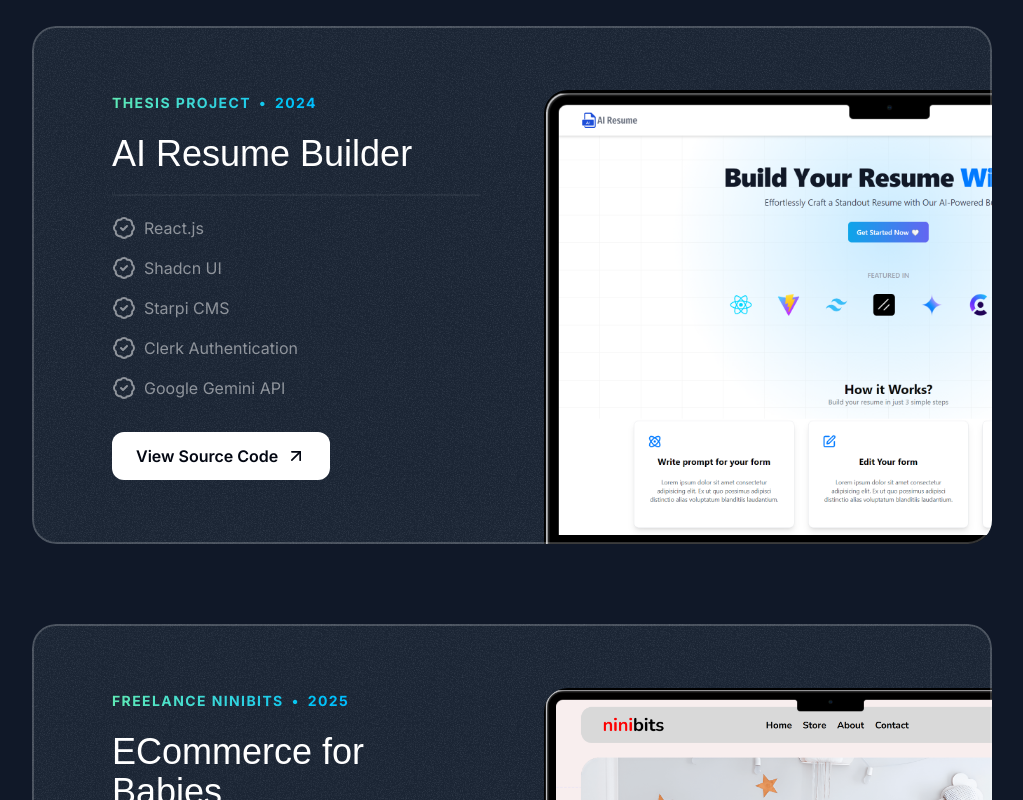
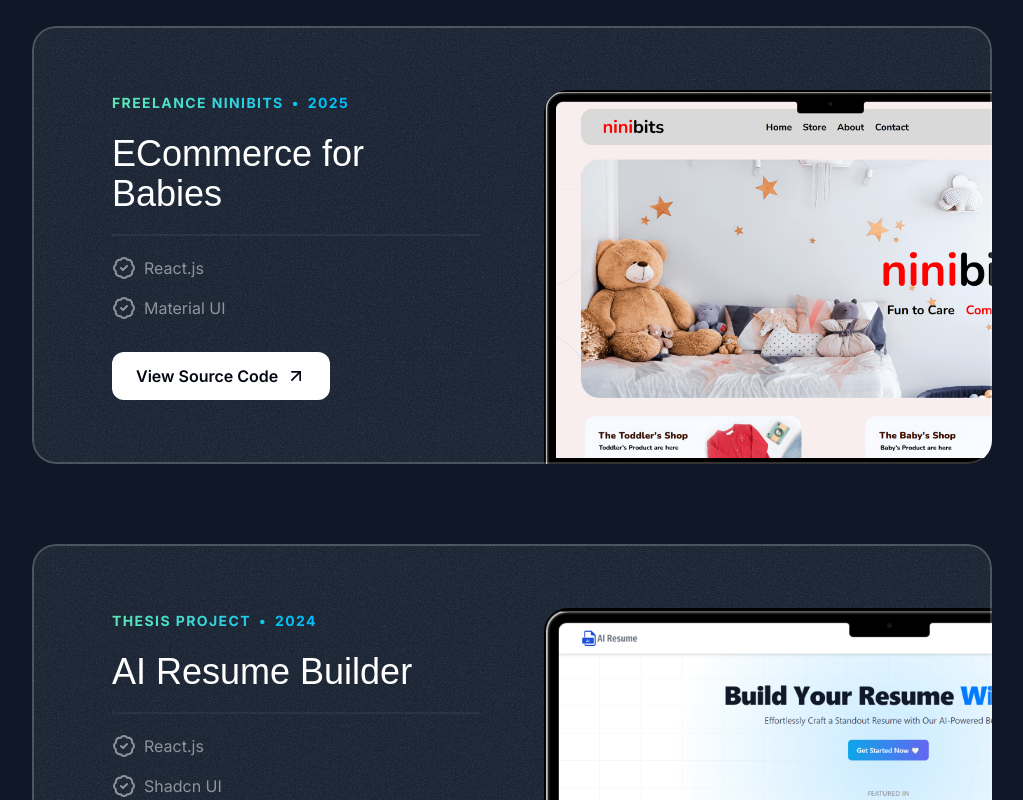
Before and after one commit to ShimaSafari/portfolio, a Next.js app: page / in a window 1280 px wide. Shown: the part 1240-2040 px from the top of the page, without its empty margins (128-1151 px from the left). Built offline with nearby package versions, Linux system fonts and the light colour scheme; a web font is replaced by a local one.

Commit message:
add Animations in Projects

```diff
--- a/src/components/Card.tsx
+++ b/src/components/Card.tsx
@@ -1,18 +1,18 @@
 import grainImage from "@/assets/images/grain.jpg";
-import { PropsWithChildren } from "react";
+import { ComponentPropsWithoutRef, PropsWithChildren } from "react";
 import { twMerge } from "tailwind-merge";
 export const Card = ({
   className,
   children,
-}: PropsWithChildren<{
-  className?: string;
-}>) => {
+  ...other
+}: ComponentPropsWithoutRef<"div">) => {
   return (
     <div
       className={twMerge(
         "bg-gray-800 rounded-3xl relative z-0 overflow-hidden after:z-10 after:content-[''] after:absolute after:inset-0 after:outline-2 after:-outline-offset-2 after:rounded-3xl after:outline-white/20 after:pointer-events-none",
         className
       )}
+      {...other}
     >
       <div
         className="absolute inset-0 -z-10 opacity-8"
--- a/src/sections/Projects.tsx
+++ b/src/sections/Projects.tsx
@@ -7,6 +7,14 @@ import { ArrowUpRight } from "lucide-react";
 import { SectionHeader } from "@/components/SectionHeader";
 import { Card } from "@/components/Card";
 const portfolioProjects = [
+  {
+    company: "Freelance niniBits",
+    year: "2025",
+    title: "ECommerce for Babies",
+    technology: [{ item: "React.js" }, { item: "Material UI" }],
+    link: "https://github.com/ShimaSafari/BabyLine",
+    image: BabyLine,
+  },
   {
     company: "Thesis Project",
     year: "2024",
@@ -21,14 +29,6 @@ const portfolioProjects = [
     link: "https://github.com/ShimaSafari/ai-resume-builder",
     image: AIResumeBuilder,
   },
-  {
-    company: "Freelance niniBits",
-    year: "2025",
-    title: "ECommerce for Babies",
-    technology: [{ item: "React.js" }, { item: "Material UI" }],
-    link: "https://github.com/ShimaSafari/BabyLine",
-    image: BabyLine,
-  },
 ];
 
 export const ProjectsSection = () => {
@@ -41,10 +41,13 @@ export const ProjectsSection = () => {
           description=" See how I transformed concepts into engaging digital exeperiences."
         />
         <div className="flex flex-col gap-20 mt-10 md:mt-20">
-          {portfolioProjects.map((project) => (
+          {portfolioProjects.map((project, index) => (
             <Card
               key={project.title}
-              className="px-8 pt-8 pb-0 md:pt-12 md:px-10 lg:pt-16 lg:px-20"
+              className="px-8 pt-8 pb-0 md:pt-12 md:px-10 lg:pt-16 lg:px-20 sticky"
+              style={{
+                top: `calc(64px + ${index * 40}px)`,
+              }}
             >
               <div className="lg:grid lg:grid-cols-2 lg:gap-16">
                 <div className="lg:pb-16">
```
